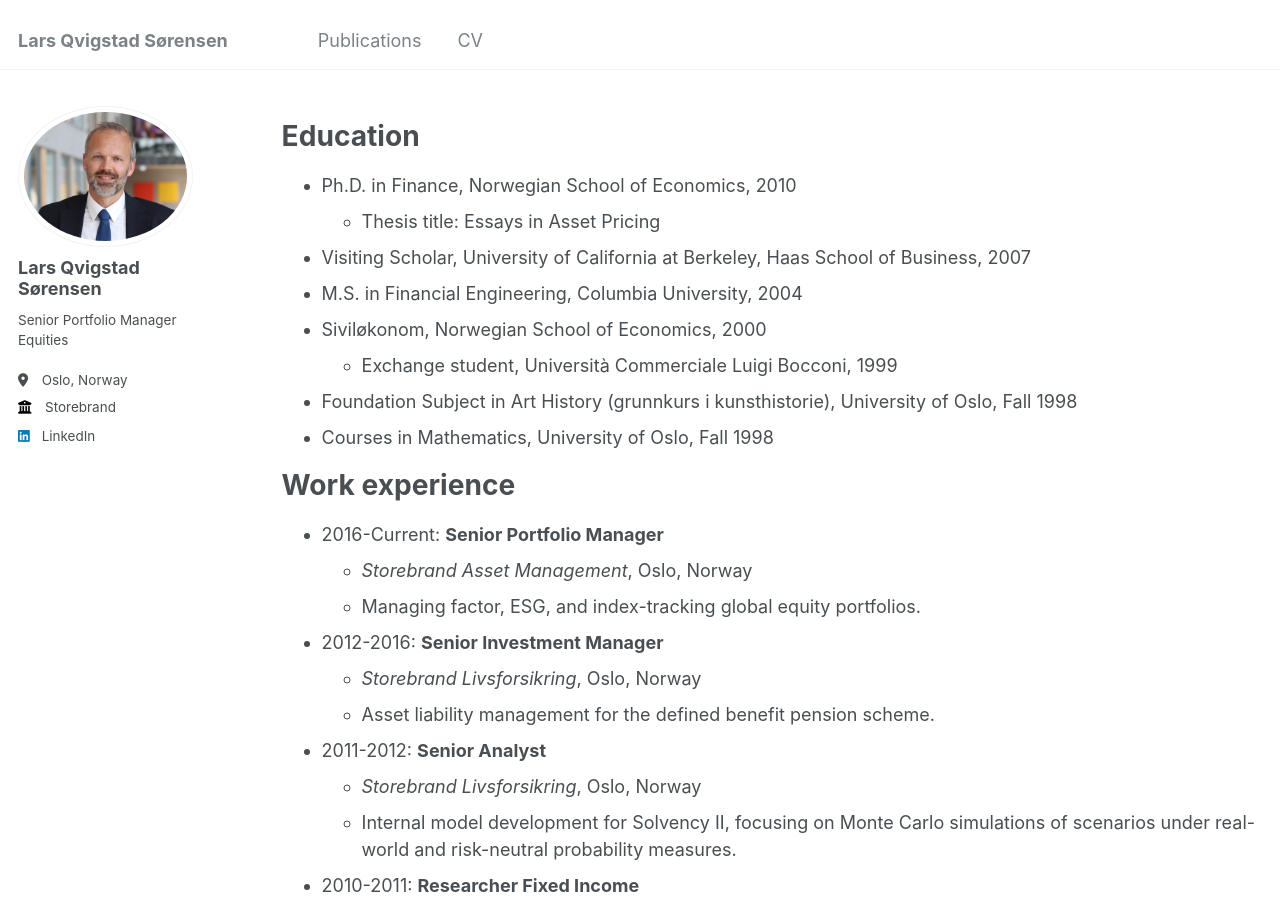
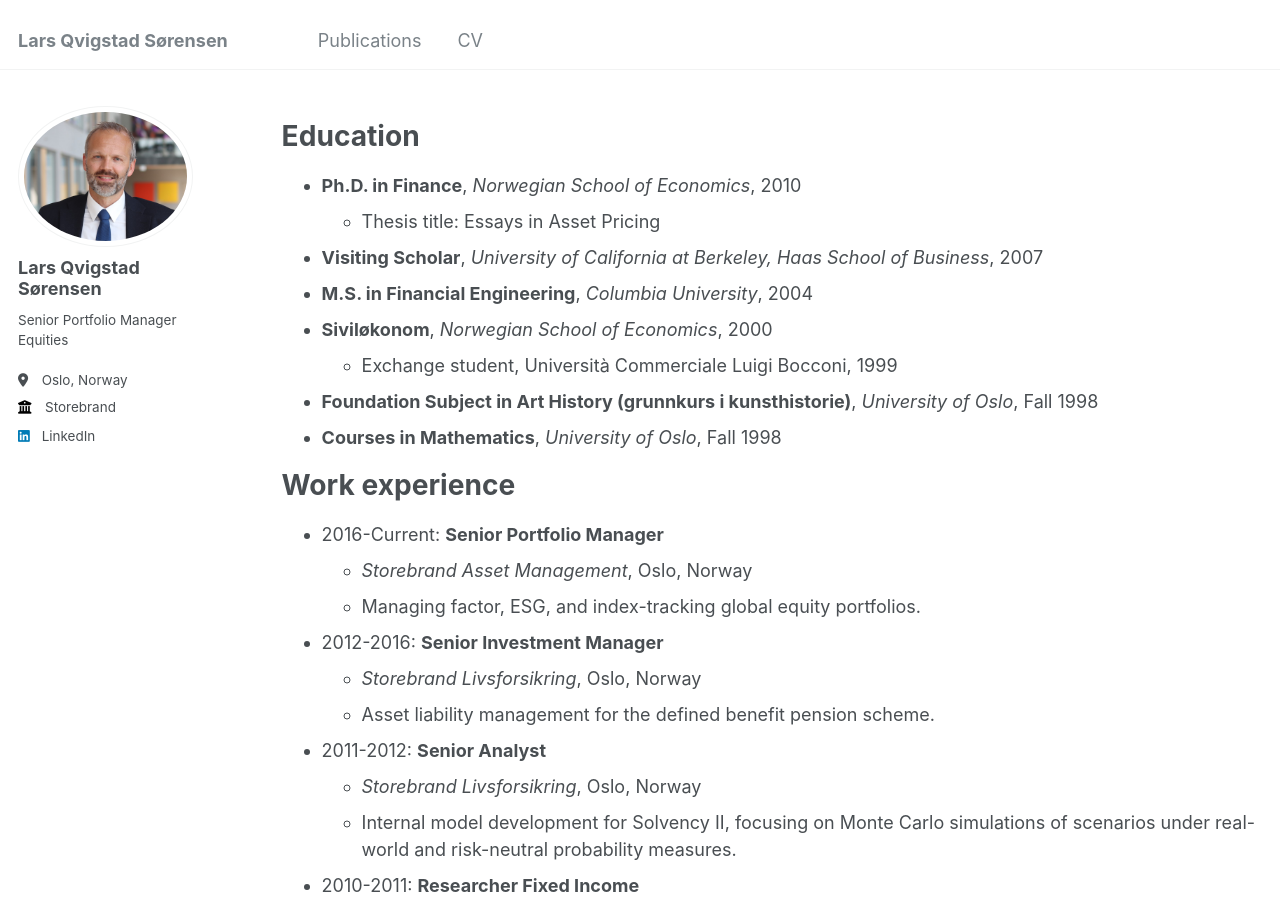
Before and after one commit to lars-qvigstad-sorensen/lars-qvigstad-sorensen.github.io, a Jekyll site: the page built from _pages/cv.md, in a window 1280 px wide and 900 px high. Built offline with Jekyll 4.4.1, drawn with Linux system fonts in a browser that asks for light colours.

Commit message:
Update cv.md

```diff
--- a/_pages/cv.md
+++ b/_pages/cv.md
@@ -11,14 +11,14 @@ redirect_from:
 
 Education
 ======
-* Ph.D. in Finance, Norwegian School of Economics, 2010
+* **Ph.D. in Finance**, *Norwegian School of Economics*, 2010
   * Thesis title: Essays in Asset Pricing
-* Visiting Scholar, University of California at Berkeley, Haas School of Business, 2007
-* M.S. in Financial Engineering, Columbia University, 2004
-* Siviløkonom, Norwegian School of Economics, 2000
+* **Visiting Scholar**, *University of California at Berkeley, Haas School of Business*, 2007
+* **M.S. in Financial Engineering**, *Columbia University*, 2004
+* **Siviløkonom**, *Norwegian School of Economics*, 2000
   * Exchange student, Università Commerciale Luigi Bocconi, 1999
-* Foundation Subject in Art History (grunnkurs i kunsthistorie), University of Oslo, Fall 1998
-* Courses in Mathematics, University of Oslo, Fall 1998
+* **Foundation Subject in Art History (grunnkurs i kunsthistorie)**, *University of Oslo*, Fall 1998
+* **Courses in Mathematics**, *University of Oslo*, Fall 1998
 
 Work experience
 ======
```
